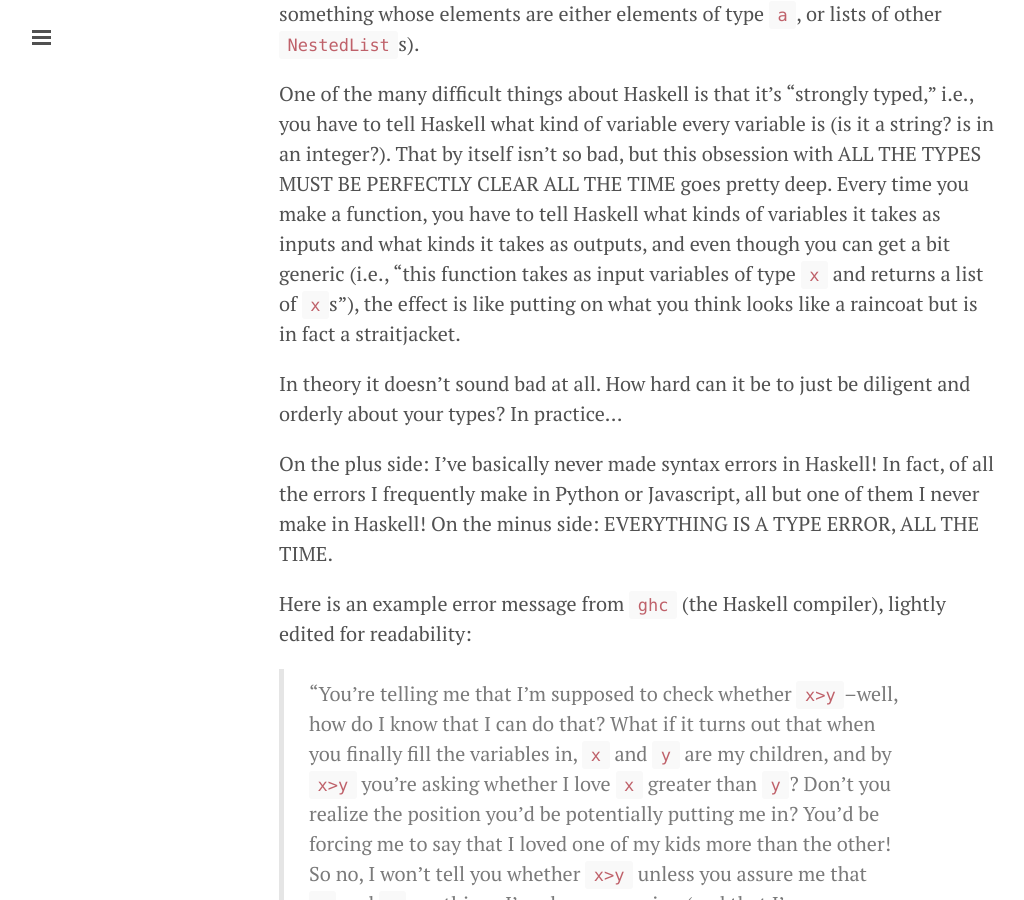
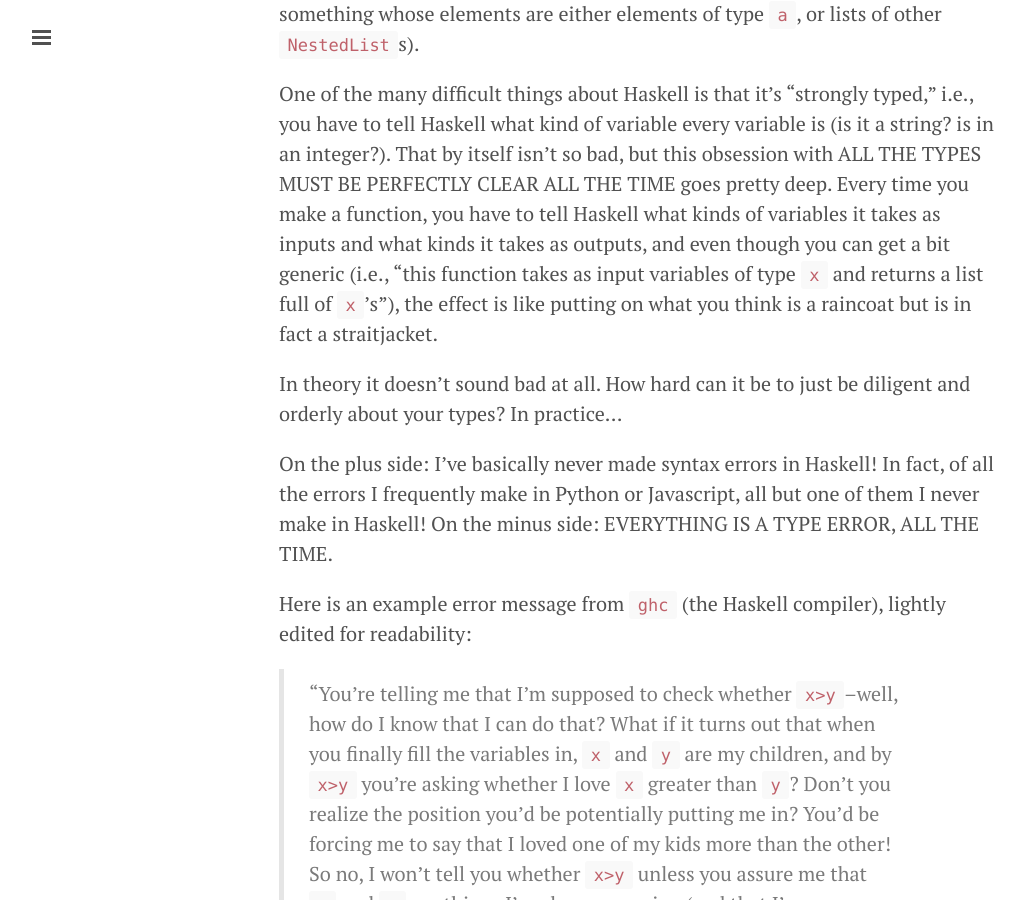
Before and after one commit to amalex5/amalex5.github.io, a Jekyll site: the page built from _posts/2016-01-11-recurse-center-day-2-1.markdown, in a window 1280 px wide and 900 px high, scrolled down 1185 px. Shown: the whole window, without its empty margins (1-1025 px from the left). Built offline with Jekyll 4.4.1, drawn with Linux system fonts in a browser that asks for light colours.

Commit message:
Post update: Recurse Center, Day 2.1

```diff
--- a/_posts/2016-01-11-recurse-center-day-2-1.markdown
+++ b/_posts/2016-01-11-recurse-center-day-2-1.markdown
@@ -17,7 +17,7 @@ Here is the (god, so embarrassingly short) code:
 
 Haskell requires that lists have all elements be of the same type, so even something as simple as a nested list requires a special construction. E.g., `[1,2,3]` is a valid list in Haskell, but even `[1,2,[3,4],5]` isn't–it contains as elements both numbers (`1`,`2`,`5`) and lists (the list `[3,4]`). Note how we define our custom `NestedList` type recursively (i.e., a `NestedList` is something whose elements are either elements of type `a`, or lists of other `NestedList`s).
 
-One of the many difficult things about Haskell is that it’s “strongly typed,” i.e., you have to tell Haskell what kind of variable every variable is (is it a string? is in an integer?). That by itself isn’t so bad, but this obsession with ALL THE TYPES MUST BE PERFECTLY CLEAR ALL THE TIME goes pretty deep. Every time you make a function, you have to tell Haskell what kinds of variables it takes as inputs and what kinds it takes as outputs, and even though you can get a bit generic (i.e., “this function takes as input variables of type `x` and returns a list of `x`s”), the effect is like putting on what you think looks like a raincoat but is in fact a straitjacket.
+One of the many difficult things about Haskell is that it’s “strongly typed,” i.e., you have to tell Haskell what kind of variable every variable is (is it a string? is in an integer?). That by itself isn’t so bad, but this obsession with ALL THE TYPES MUST BE PERFECTLY CLEAR ALL THE TIME goes pretty deep. Every time you make a function, you have to tell Haskell what kinds of variables it takes as inputs and what kinds it takes as outputs, and even though you can get a bit generic (i.e., “this function takes as input variables of type `x` and returns a list full of `x`'s”), the effect is like putting on what you think is a raincoat but is in fact a straitjacket.
 
 In theory it doesn't sound bad at all. How hard can it be to just be diligent and orderly about your types? In practice...
 
```
